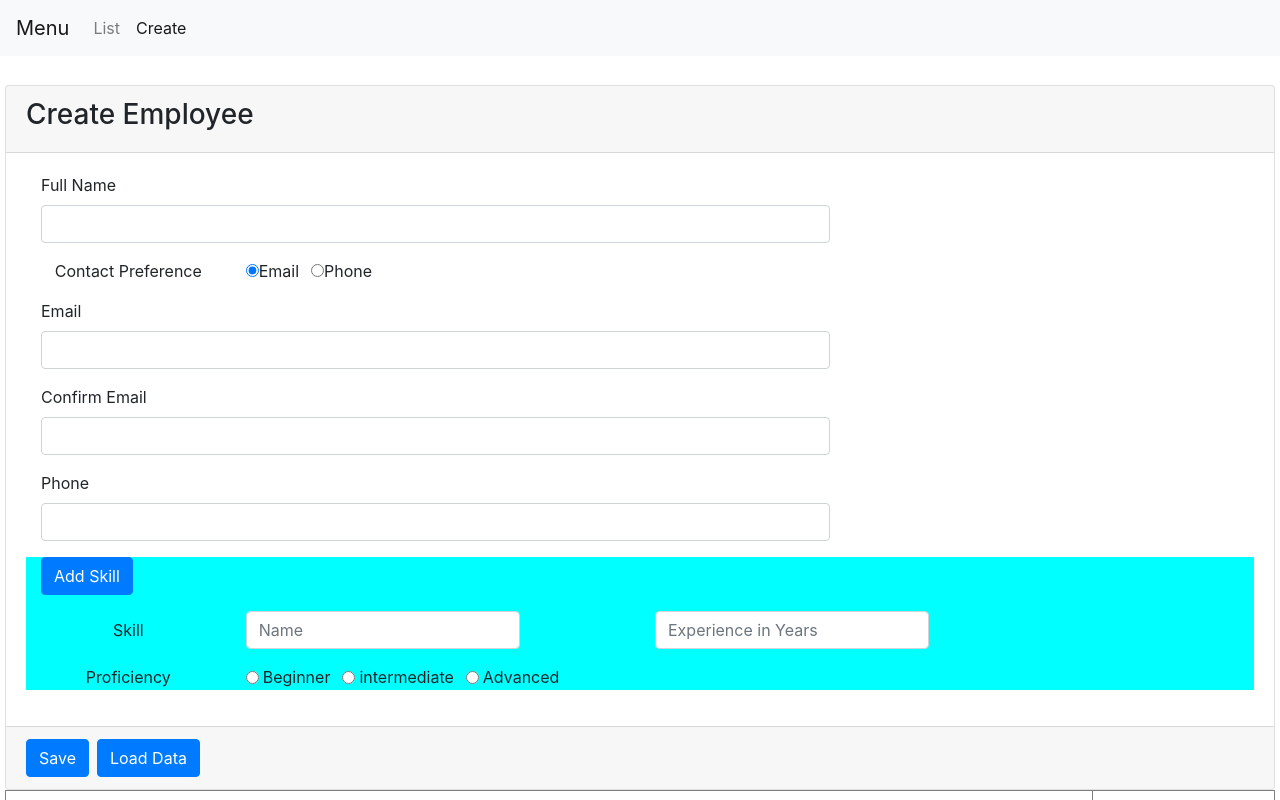
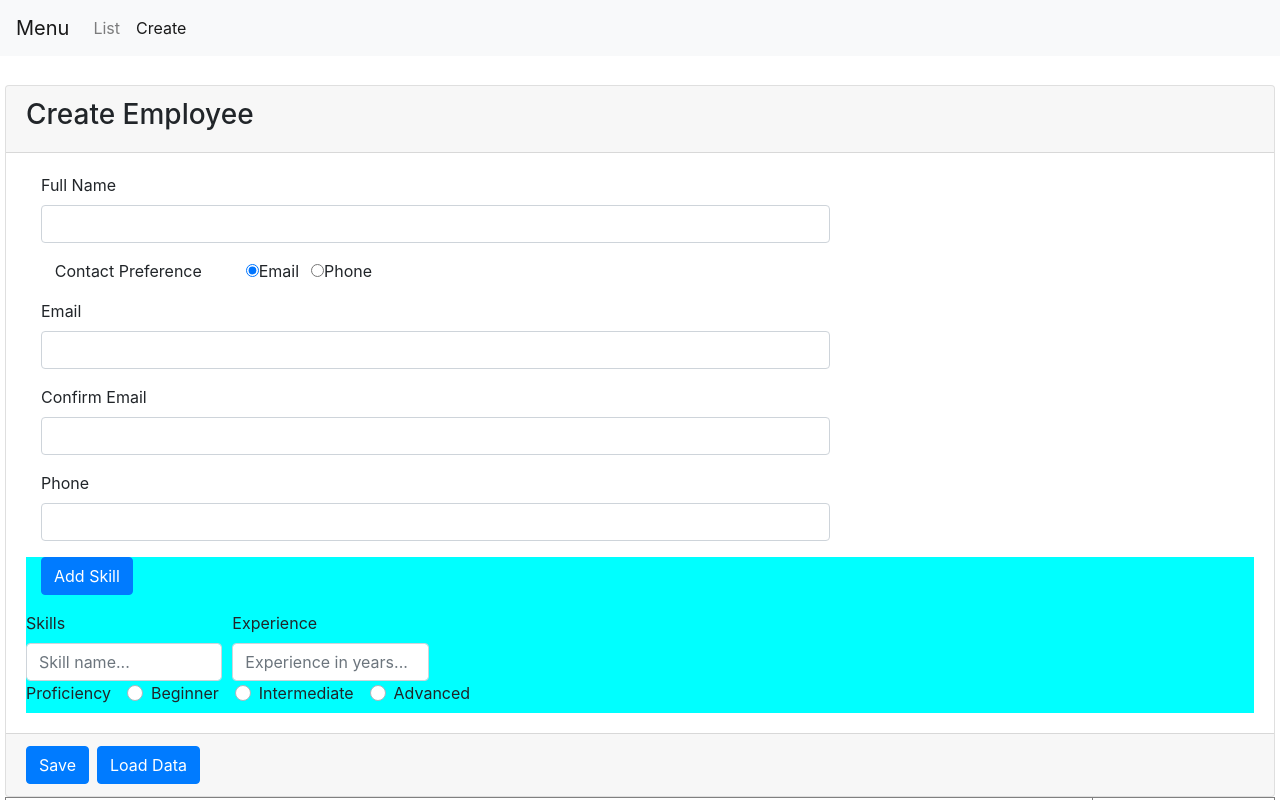
Before and after one commit to bartvanhoey/Angular6Tutorial, an Angular app: page /create in a window 1280 px wide. Shown: the top 800 px of the page. Built offline with nearby package versions, Linux system fonts and the light colour scheme.

Commit message:
end clip 23

```diff
--- a/src/app/employee/create-employee.component.html
+++ b/src/app/employee/create-employee.component.html
@@ -77,67 +77,67 @@
       <div style="background-color:aqua">
         <div class="form-group">
           <div class="col-md-offset-2 col-md-4">
-            <button type="button" class="btn btn-primary" (click)='addSkillButtonClick()' >Add Skill</button>
+            <button type="button" class="btn btn-primary" (click)='addSkillButtonClick()'>Add Skill</button>
           </div>
         </div>
 
         <div formArrayName="skills" *ngFor="let skill of employeeForm.get('skills').controls; let i = index">
           <div [formGroupName]="i">
-            <div class="form-group form-inline">
+            <div class="form-row">
               <!-- Skills Name -->
-              <label [attr.for]="'skillName'+i" class="col-sm-2 control-label">Skill</label>
-              <div class="col-sm-4">
-            <input type="text" [id]="'skillName'+i" placeholder="Name" formControlName="skillName" class="form-control"
-                  (blur)="logValidationErrors()" [class.is-invalid]="formErrors.skillName">
-                <span class="invalid-feedback">
-                  {{formErrors.skillName}}
+              <div class="col-sm-2">
+                <label [for]="'skillName'+i">Skills</label>
+                <input [class.is-invalid]="skill.get('skillName').invalid && skill.get('skillName').touched" type="text"
+                  [id]="'skillName'+i" placeholder="Skill name..." formControlName="skillName" class="form-control">
+                <span class="invalid-feedback" *ngIf="skill.get('skillName').errors">
+                  Skill name is required
                 </span>
               </div>
 
               <!-- Experience in Years -->
-              <div class="col-sm-4">
-                <input type="text" [id]="experienceInYears" class="form-control" placeholder="Experience in Years"
-                  formControlName="experienceInYears"
-                  (blur)="logValidationErrors()" [class.is-invalid]="formErrors.experienceInYears">
-                <span class="invalid-feedback">
-                  {{formErrors.experienceInYears}}
+              <div class="col-sm-2">
+                <label [for]="'skillName'+i">Experience</label>
+                <input [class.is-invalid]="skill.get('experienceInYears').invalid && skill.get('experienceInYears').touched"
+                  type="text" [id]="'experienceInYears'+i" class="form-control" placeholder="Experience in years..."
+                  formControlName="experienceInYears">
+                <span class="invalid-feedback" *ngIf="skill.get('experienceInYears').errors">
+                  Experience in years is required
                 </span>
               </div>
             </div>
 
             <!-- Proficiency -->
-            <div class="form-group form-inline">
-              <div class="col-sm-2">
-                <label>Proficiency</label>
+            <div class="custom-control-inline"><label [class.text-success]="skill.get('proficiency').valid"
+                [class.text-danger]="skill.get('proficiency').invalid && skill.get('proficiency').touched">Proficiency</label></div>
+            <!-- Beginner -->
+            <div class="custom-control custom-radio custom-control-inline">
+              <input [class.is-invalid]="skill.get('proficiency').invalid && skill.get('proficiency').touched" type="radio"
+                [id]="'beginner'+i" value="beginner" formControlName="proficiency" class="custom-control-input">
+              <label [for]="'beginner'+i" class="custom-control-label">Beginner</label>
             </div>
-              <div class="col-sm-8">
-                <div class="form-check-inline">
-                  <label class="form-check-label">
-                    <input (blur)="logValidationErrors()" [class.is-invalid]="formErrors.proficiency" type="radio" id="proficiency"
-                      value="beginner" formControlName="proficiency" class="form-check-input">Beginner <br>
-                  </label>
+            <!-- Intermediate -->
+            <div class="custom-control custom-radio custom-control-inline">
+              <input [class.is-invalid]="skill.get('proficiency').invalid && skill.get('proficiency').touched" type="radio"
+                [id]="'intermediate'+i" value="intermediate" formControlName="proficiency" class="custom-control-input">
+              <label [for]="'intermediate'+i" class="custom-control-label">Intermediate</label>
             </div>
-                <div class="form-check-inline">
-                  <label class="form-check-label">
-                    <input (blur)="logValidationErrors()" [class.is-invalid]="formErrors.proficiency" type="radio" id="proficiency"
-                      value="intermediate" formControlName="proficiency" class="form-check-input">intermediate
-                  </label>
+            <!-- Advanced -->
+            <div class="custom-control custom-radio custom-control-inline">
+              <input [class.is-invalid]="skill.get('proficiency').invalid && skill.get('proficiency').touched" type="radio"
+                [id]="'advanced'+i" value="advanced" formControlName="proficiency" class="custom-control-input">
+              <label [for]="'advanced'+i" class="custom-control-label">Advanced</label>
             </div>
-                <div class="form-check-inline">
-                  <label class="form-check-label">
-                    <input (blur)="logValidationErrors()" [class.is-invalid]="formErrors.proficiency" type="radio" id="proficiency"
-                      value="advanced" formControlName="proficiency" class="form-check-input">Advanced
-                  </label>
+
+            <br>
+            <div *ngIf="skill.get('proficiency').invalid && skill.get('proficiency').touched">
+              <span class="text-danger">Proficiency is required</span>
             </div>
-                <div *ngIf="formErrors.proficiency">
-                  <span [class.is-invalid]="formErrors.proficiency">{{formErrors.proficiency}}</span>
+
           </div>
         </div>
       </div>
     </div>
-        </div>
-      </div>
-    </div>
+
 
 
     <div class="card-footer">
--- a/src/app/employee/create-employee.component.ts
+++ b/src/app/employee/create-employee.component.ts
@@ -25,21 +25,12 @@ export class CreateEmployeeComponent implements OnInit {
     },
     'emailGroup': { 'emailMismatch': 'Email and Confirm Email do not match' },
     'phone': { 'required': 'Phone is required.' },
-    'skillName': { 'required': 'Skill Name is required.' },
-    'experienceInYears': { 'required': 'Experience is required.' },
-    'proficiency': { 'required': 'Proficiency is required.' }
+    'skillName': { 'required': 'SkillName is required.' },
+    'experienceInYears': { 'required': 'Experience in years is required.' },
+    'proficiency': { 'required': 'Proficiency is required.' },
   };
 
-  formErrors = {
-    'fullName': '',
-    'email': '',
-    'confirmEmail': '',
-    'emailGroup': '',
-    'phone': '',
-    'skillName': '',
-    'experienceInYears': '',
-    'proficiency': '',
-  };
+  formErrors = {};
 
   constructor(private fb: FormBuilder) { }
 
@@ -69,10 +60,8 @@ export class CreateEmployeeComponent implements OnInit {
   }
 
   addSkillButtonClick(): void {
-   (<FormArray>this.employeeForm.get('skills')).push(this.addSkillFormGroup());
+    (<FormArray>this.employeeForm.get('skills')).push(this.addSkillFormGroup());
   }
-
-
 
   logValidationErrors(group: FormGroup = this.employeeForm): void {
     Object.keys(group.controls).forEach((key: string) => {
```
Lines whose indentation alone changed are shown as unchanged.
